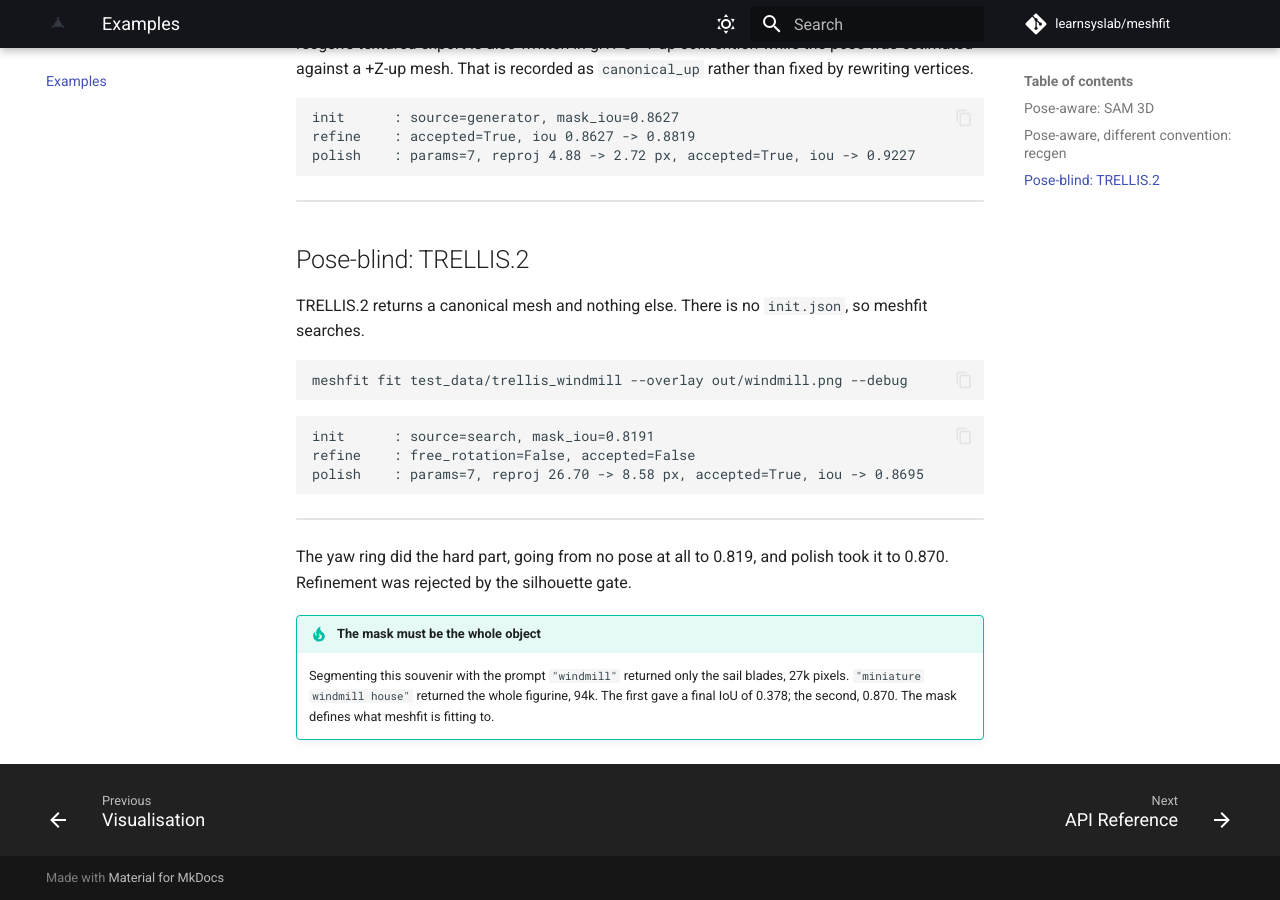
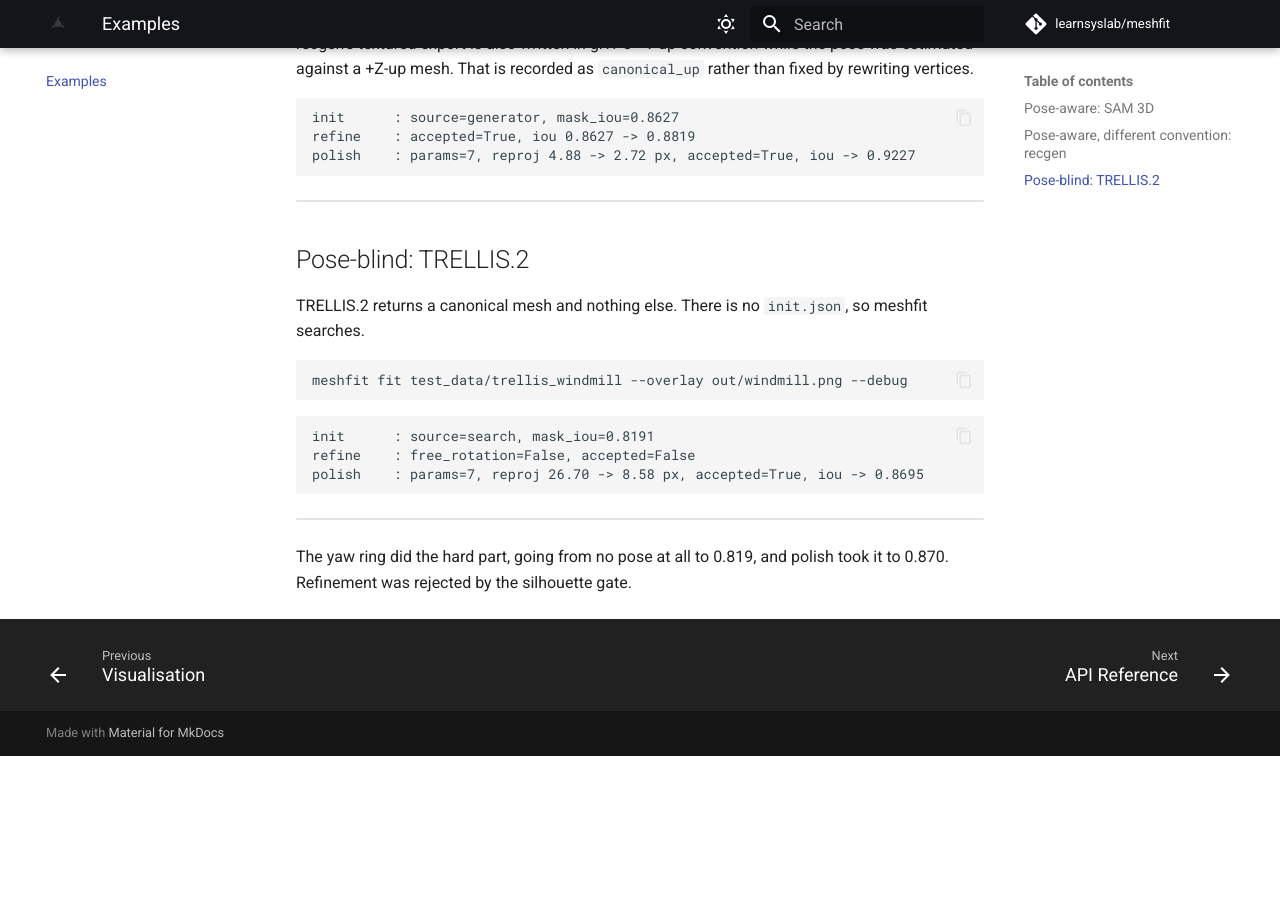
Before and after one commit to learnsyslab/meshfit, an MkDocs documentation site: the page built from docs/examples/index.md, in a window 1280 px wide and 900 px high, scrolled down 1075 px. Built offline with MkDocs 1.6.1 and Material for MkDocs 9.7.7, drawn with Linux system fonts in a browser that asks for light colours; a script that is not in the unit is left out; comment, search, counter and statistics services are not loaded; after the commit the page ends 1831 px from its top, so only the background shows below that.

Commit message:
docs: drop the segmentation-prompt aside from the windmill example

```diff
--- a/docs/examples/index.md
+++ b/docs/examples/index.md
@@ -75,9 +75,3 @@
 
 The yaw ring did the hard part, going from no pose at all to 0.819, and polish
 took it to 0.870. Refinement was rejected by the silhouette gate.
-
-!!! tip "The mask must be the whole object"
-    Segmenting this souvenir with the prompt `"windmill"` returned only the
-    sail blades, 27k pixels. `"miniature windmill house"` returned the whole
-    figurine, 94k. The first gave a final IoU of 0.378; the second, 0.870. The
-    mask defines what meshfit is fitting to.
```
